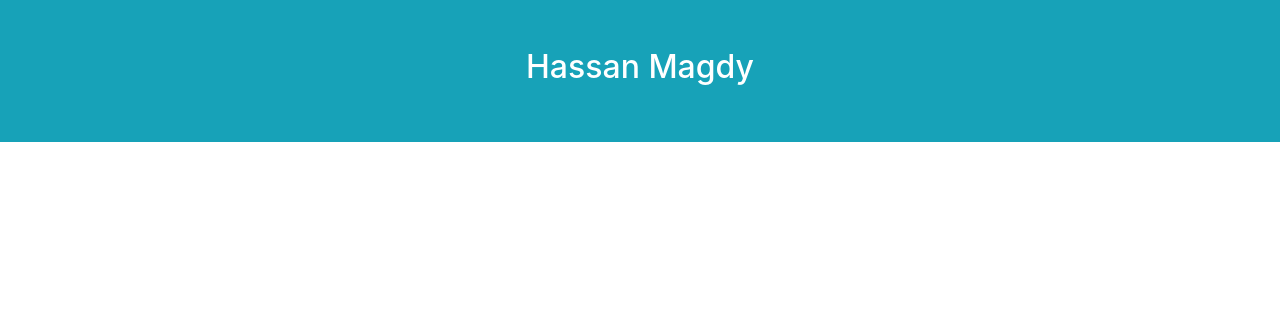
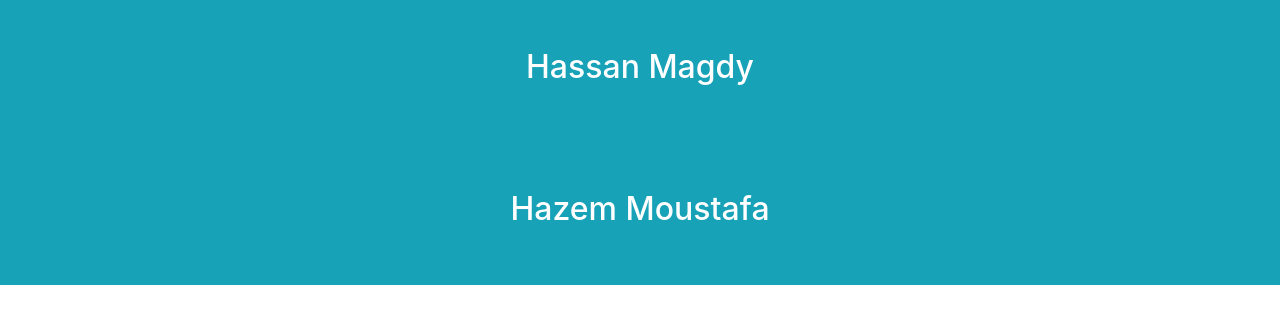
Before and after one commit to AmrDawood/TaskOne, a plain HTML site: page index.html in a window 1280 px wide. Drawn offline with Linux system fonts and the light colour scheme.

Commit message:
Update index.html

```diff
--- a/index.html
+++ b/index.html
@@ -16,6 +16,10 @@
         <h2>Hassan Magdy</h2>
     </section>
     <!-- <hr> -->
+    <section class="text-center bg-info py-5 text-white">
+        <h2>Hazem Moustafa</h2>
+    </section>
+    <!-- <hr> -->
 
 
 	<script src="js/jquery-3.5.1.min.js"></script>
```
